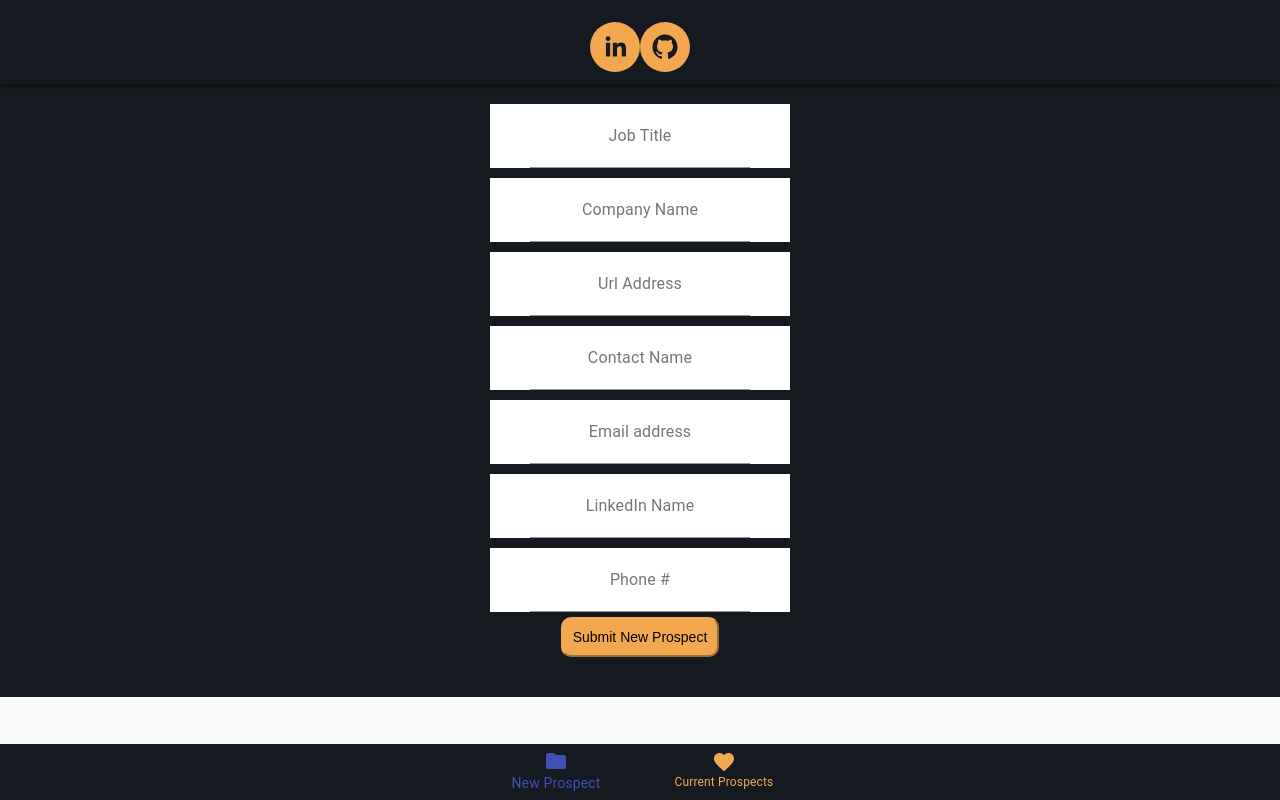
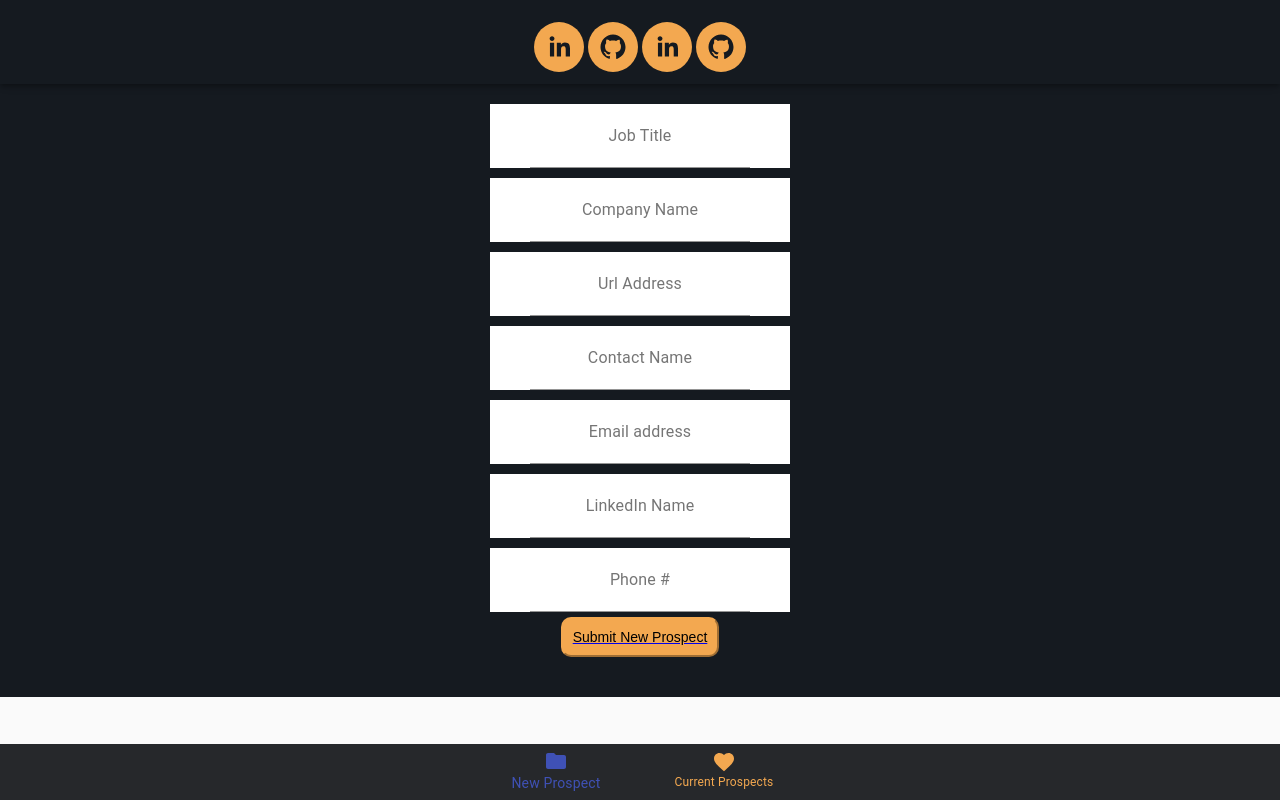
Before and after one commit to kang112212/Project-Two-Job-Tracker, a React (Create React App) app: page / in a window 1280 px wide. Built offline with nearby package versions, Linux system fonts and the light colour scheme.

Commit message:
All Entries Dissapear

```diff
--- a/src/Components/App.css
+++ b/src/Components/App.css
@@ -1,15 +1,9 @@
-/* #center {
-  display: flex;
-  margin: 0 auto;
-} */
-/* #hdBar {
-  background-color: #151a20
-} */
-
-
-/* .bdy {
-  background-color: #151a20
-} */
+.icons {
+  margin: 0px 2px;
+}
+.icons:hover {
+  color: green;
+}
 
 .list {
   background-color: #151a20;
@@ -21,7 +15,7 @@
   flex-wrap: wrap;
 }
 
-#work {
+#botNav {
   position: fixed;
   bottom: 0;
   width: 100vw;
@@ -31,7 +25,23 @@
   margin: 0 -5px;
   text-align: left;
 }
+.entryFont{
+  font-family: Garamond;
+  font-size: 1em;
+}
 #entryTitles {
   text-align: right;
   margin-right: 2px;
+  margin-left: 2px;
+  text-decoration: underline;
+
 }
+#entryBorder {
+  border: 1px solid black;
+  padding-right: 13px;
+padding-bottom: 60px;
+}
+
+#up {
+  margin-bottom: 100px;
+}
--- a/src/Components/Layouts/Form.js
+++ b/src/Components/Layouts/Form.js
@@ -1,5 +1,6 @@
 import React, {useState } from 'react';
 import { FormControl, Input, InputLabel, makeStyles  } from '@material-ui/core';
+import { Link } from "react-router-dom"
 
 
 
@@ -39,11 +40,9 @@ let idArray = ['title-input', 'company-input', 'url-input', 'contact-input', 'em
 export default function InputForm(props) {
     let classes = useStyles();
     let inputArray = []
-    let sessStorage = []
     let [useDataCollect] = useState([
       {
         clickFunc: () => {
-
           for (let i=0; i<idArray.length; i++){
             inputArray[i] = document.getElementById(idArray[i]).value
           }
@@ -60,11 +59,6 @@ export default function InputForm(props) {
 
           props.addProspectFunc(prospectObj);
 
-          // let j = 0;
-          // while (j>-1){
-          //   return sessStorage[j] = localStorage.setItem('label', inputArray);
-          //   j++;
-          // }
       }
     }
     ])
@@ -84,7 +78,8 @@ export default function InputForm(props) {
 
       <FormControl className={classes.root}>
         <InputLabel  className={classes.inner}>Url Address</InputLabel>
-    <Input id="url-input" className={classes.inner}/>
+        <Input id="url-input" className={classes.inner} />
+
       </FormControl>
 
       <FormControl className={classes.root}>
@@ -106,10 +101,9 @@ export default function InputForm(props) {
         <InputLabel  className={classes.inner}>Phone #</InputLabel>
         <Input id="phone-input" className={classes.inner}/>
       </FormControl>
-
-
+      <Link to="/ExistProspectPage">
         <button className={classes.button} onClick={useDataCollect[0].clickFunc}> Submit New Prospect</button>
-
+      </Link>
 </div>
 
   )
--- a/src/Components/Layouts/Icons.js
+++ b/src/Components/Layouts/Icons.js
@@ -2,7 +2,9 @@ import React from 'react';
 import { SocialIcon } from 'react-social-icons';
 
 export default props =>
-  <div className="icons">
-    <SocialIcon url="https://www.linkedin.com/in/corey-hawkins-83ab1975/" fgColor="#151a20" bgColor="#f3a850"/>
-    <SocialIcon url="https://github.com/kang112212?tab=repositories/" fgColor="#151a20" bgColor="#f3a850"/>
+  <div>
+    <SocialIcon className="icons" url="https://www.linkedin.com/in/corey-hawkins-83ab1975/" target="_blank" fgColor="#151a20" bgColor="#f3a850"/>
+    <SocialIcon className="icons" url="https://github.com/kang112212?tab=repositories/" target="_blank" fgColor="#151a20" bgColor="#f3a850"/>
+    <SocialIcon className="icons" url="https://www.linkedin.com/in/corey-hawkins-83ab1975/" target="_blank" fgColor="#151a20" bgColor="#f3a850"/>
+    <SocialIcon className="icons" url="https://github.com/DebonairD?tab=repositories" target="_blank" fgColor="#151a20" bgColor="#f3a850"/>
   </div>
--- a/src/Components/Layouts/Navbar.js
+++ b/src/Components/Layouts/Navbar.js
@@ -6,32 +6,28 @@ import { Link } from "react-router-dom";
 
 const useStyles = makeStyles(theme => ({
   root: {
-    backgroundColor: "#151a20",
+    backgroundColor: "#26282b",
     color: "#f3a850",
-    '&$selected': {
-      color: "white",
-    }
+    fontFamily: "Garamond",
   },
-  selected: {}
-}))
+}));
 
 export default function SimpleBottomNavigation() {
   const classes = useStyles()
   const [value, setValue] = React.useState('folder');
 return (
   <BottomNavigation
-id="work"
-  value={value}
-  onChange={(event, newValue) => {
+    id="botNav"
+    value={value}
+    onChange={(event, newValue) => {
     setValue(newValue);
   }}
   showLabels
   className={classes.root} >
 
-  <BottomNavigationAction className={classes.root} label="New Prospect" value="folder" icon={<FolderIcon />}  component={Link}
-  to="/" />
+    <BottomNavigationAction className={classes.root} label="New Prospect" value="folder" icon={<FolderIcon />}  component={Link} to="/" />
 
- <BottomNavigationAction className={classes.root} label="Current Prospects" icon={<FavoriteIcon />}  component={Link} to="/ExistProspectPage"/>
-
-</BottomNavigation>
-) }
+    <BottomNavigationAction className={classes.root} label="Current Prospects" icon={<FavoriteIcon />}  component={Link} to="/ExistProspectPage"/>
+  </BottomNavigation>
+  )
+}
--- a/src/Components/Layouts/ProspectList.js
+++ /dev/null
@@ -1,23 +0,0 @@
-import React, {useState } from 'react';
-import { makeStyles  } from '@material-ui/core';
-import Form from './Form';
-
-
-const useStyles = makeStyles(theme => ({
-  root: {
-    margin: '100px 0'
-
-},
-}))
-
-export default function ProspectList() {
-  const classes = useStyles();
-
-  return (
-    <div className={classes.root}>
-
-      <p>{localStorage.getItem('label')}</p>
-
-    </div>
-  )
-}
--- a/src/Components/Pages/ExistProspectPage.js
+++ b/src/Components/Pages/ExistProspectPage.js
@@ -1,35 +1,42 @@
 import React, { Component, Fragment } from 'react';
-import { Link } from "react-router-dom";
-import ProspectList from '../Layouts/ProspectList';
 
 
 
 export default class extends Component {
+  constructor(props){
+    super();
+    this.state = {
+      popIt: this.deleteArr,
+      style: 'visible',
+    }
+  }
+  deleteArr = () => {this.setState({style:'none'})}
+
   render(){
-    let p = 1
 
+    let p = 0;
     let renderArr = this.props.prospectsArr.map((prospect)=>{
-      {p++}
+        {p++};
         return(
-      <div>
-          <h5 id="entryTitles">Prospect Entry {p}</h5>
-          <ul className="entry">
-            <li className="entry">{prospect.jobTitle}</li>
-            <li className="entry">{prospect.companyName}</li>
-            <li className="entry">{prospect.urlAddress}</li>
-            <li className="entry">{prospect.ContactName}</li>
-            <li className="entry">{prospect.emailAddress}</li>
-            <li className="entry">{prospect.linkedInName}</li>
-            <li className="entry">{prospect.phone}</li>
-          </ul>
+          <div id="entryBorder" style={{display: this.state.style}}>
+            <h5 id="entryTitles entryFont">Prospect Entry {p}</h5>
+            <ul className="entry entryFont">
+              <li className="entry entryFont">{prospect.jobTitle}</li>
+              <li className="entry entryFont">{prospect.companyName}</li>
+              <li className="entry entryFont">{prospect.urlAddress}</li>
+              <li className="entry entryFont">{prospect.ContactName}</li>
+              <li className="entry entryFont">{prospect.emailAddress}</li>
+              <li className="entry entryFont">{prospect.linkedInName}</li>
+              <li className="entry entryFont">{prospect.phone}</li>
+            </ul>
+            <button onClick={this.state.popIt}> Delete Prospect</button>
           </div>
         )
     })
     return (
     <Fragment>
-      <div className="border">
-        <div className="list" >{renderArr}</div>
-      </div>
+      <div className="list">{renderArr}</div>
     </Fragment>
   )}
+
 }
```
Also changed, not shown: src/Components/App.js (+1 -7 lines), src/Components/Exercises/index.js (deleted, +0 -41 lines), src/Components/Layouts/Header.js (+3 -5 lines), src/Components/Pages/NewProspectPage.js (+4 -10 lines). Lines whose indentation alone changed are shown as unchanged.
